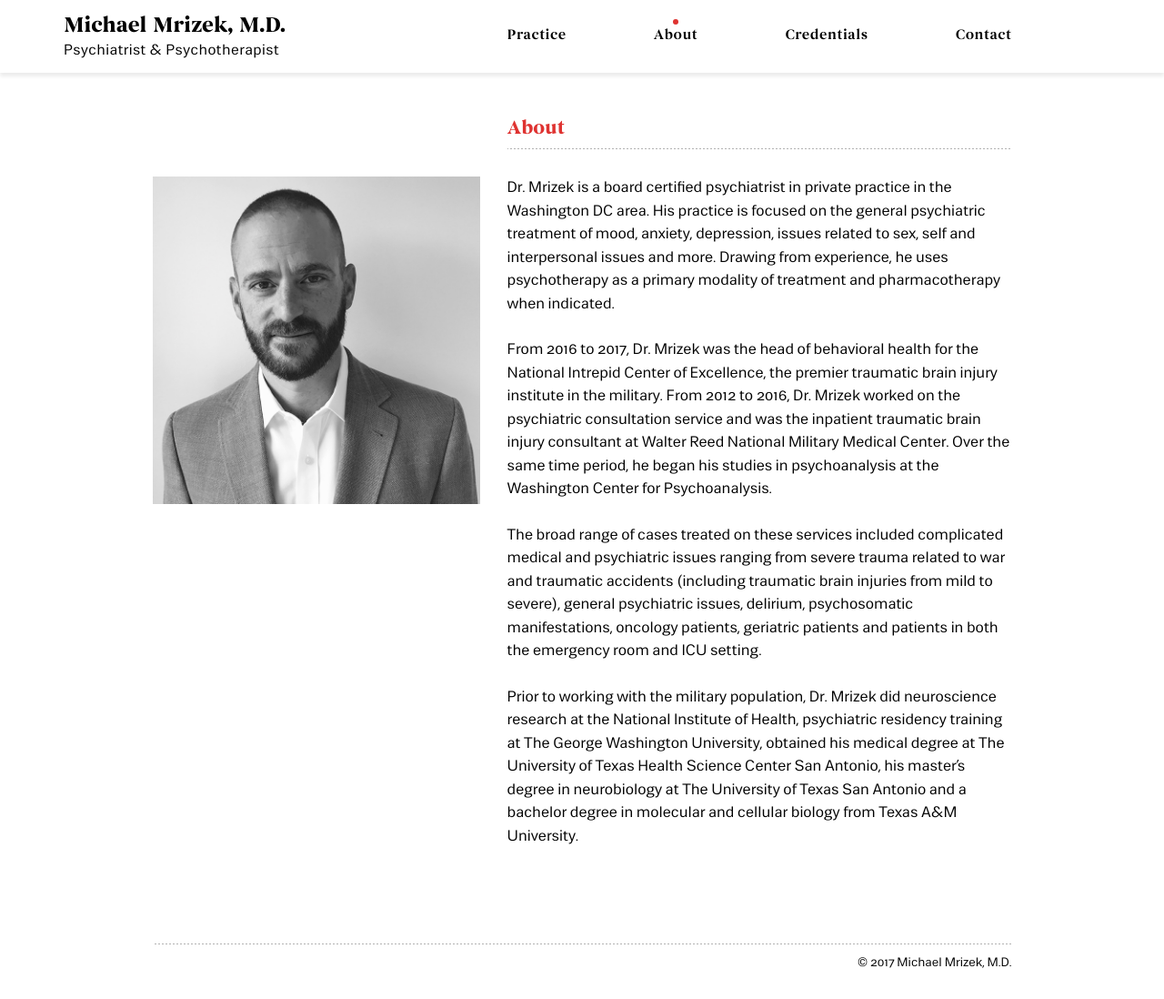
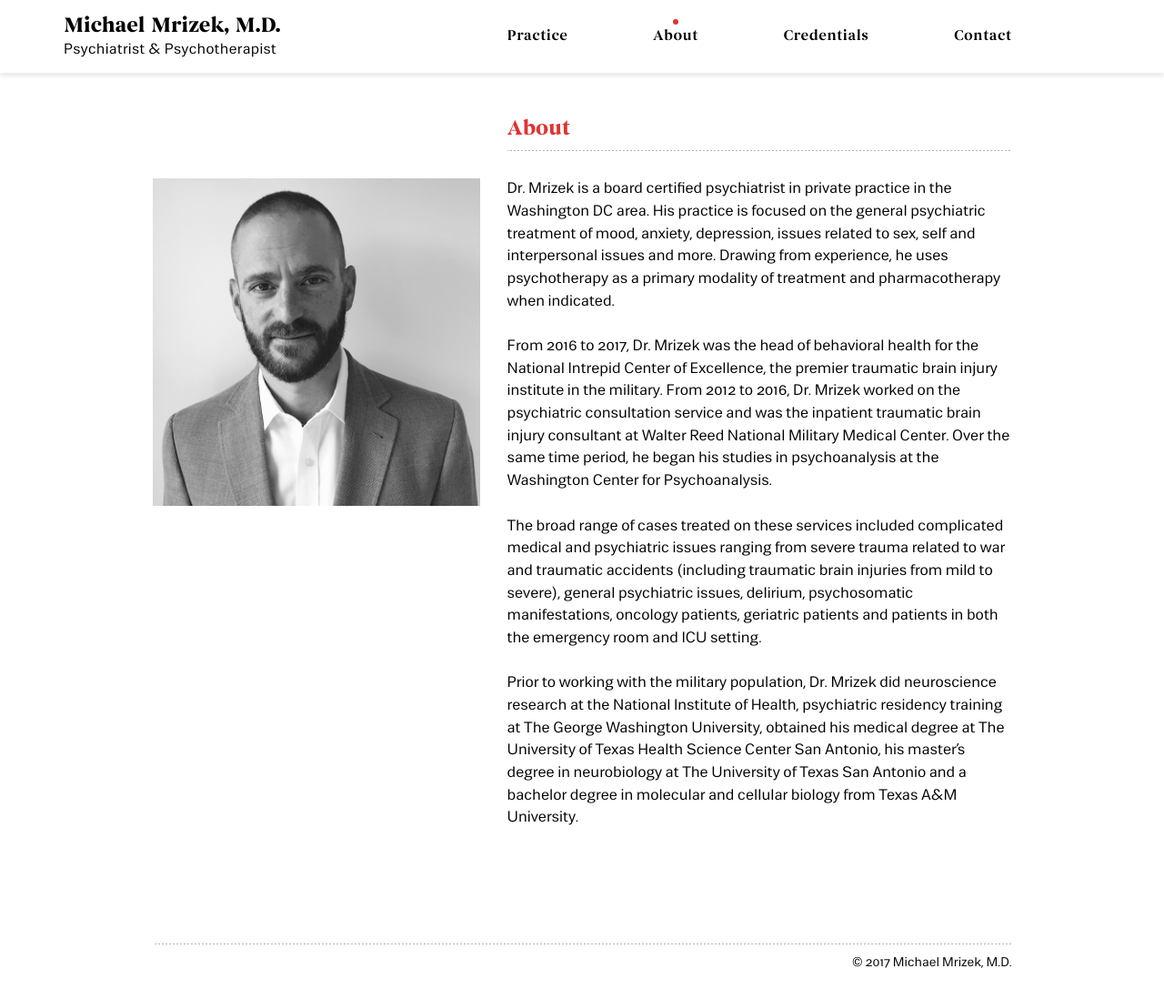
Before and after one commit to carolineportugal/michaelmrizekmd, a Jekyll site: the page built from about/index.html, in a window 1280 px wide and 1098 px high. Shown: the whole window at 91% size. Built offline with Jekyll 4.4.1, drawn with Linux system fonts in a browser that asks for light colours; nearby versions of some CDN libraries; some web fonts are replaced.

Commit message:
tweaks in typography

```diff
--- a/_sass/_nav.scss
+++ b/_sass/_nav.scss
@@ -39,16 +39,16 @@ nav{
       }
 
       .logo-title{
-        font-size:23.5px;
+        font-size:23px;
         @include begum-bold();
-        margin:0 0 0.7rem 0;
+        margin:0 0 0.6rem 0;
       }
 
       .logo-subtitle{
         margin:0;
         @include caravel-regular();
         font-size: 16.5px;
-        letter-spacing: 0.04rem;
+        letter-spacing: 0.03rem;
       }
 
     }
@@ -75,7 +75,7 @@ nav{
     }
 
     a li{
-      font-size:15.5px;
+      font-size:16px;
       @include begum-semibold();
       color:$black;
       line-height: 1;
--- a/_sass/_typography.scss
+++ b/_sass/_typography.scss
@@ -3,13 +3,13 @@
 h3{
   @include begum-bold();
   margin:0;
-  font-size:21px;
+  font-size:23px;
 }
 
 p{
   @include caravel-regular();
   font-size:17px;
-  line-height: 1.5;
+  line-height: 1.45;
   margin-bottom:2.5rem;
 }
 
@@ -20,19 +20,7 @@ ul{
     font-size:16.5px;
     line-height: 1.3;
     @include caravel-regular();
-    margin-top:1.3rem;
+    margin-top:1.4rem;
   }
 
 }
-
-@media (max-width: 767px) {
-
-  ul{
-
-    li{
-      margin-top:1.4rem;
-    }
-
-  }
-
-}
--- a/css/main.scss
+++ b/css/main.scss
@@ -115,6 +115,7 @@ footer{
 
   .footer-content{
     padding-top:1rem;
+    font-size: 14.5px;
   }
 
 }
```
Also changed, not shown: 2 other files.
